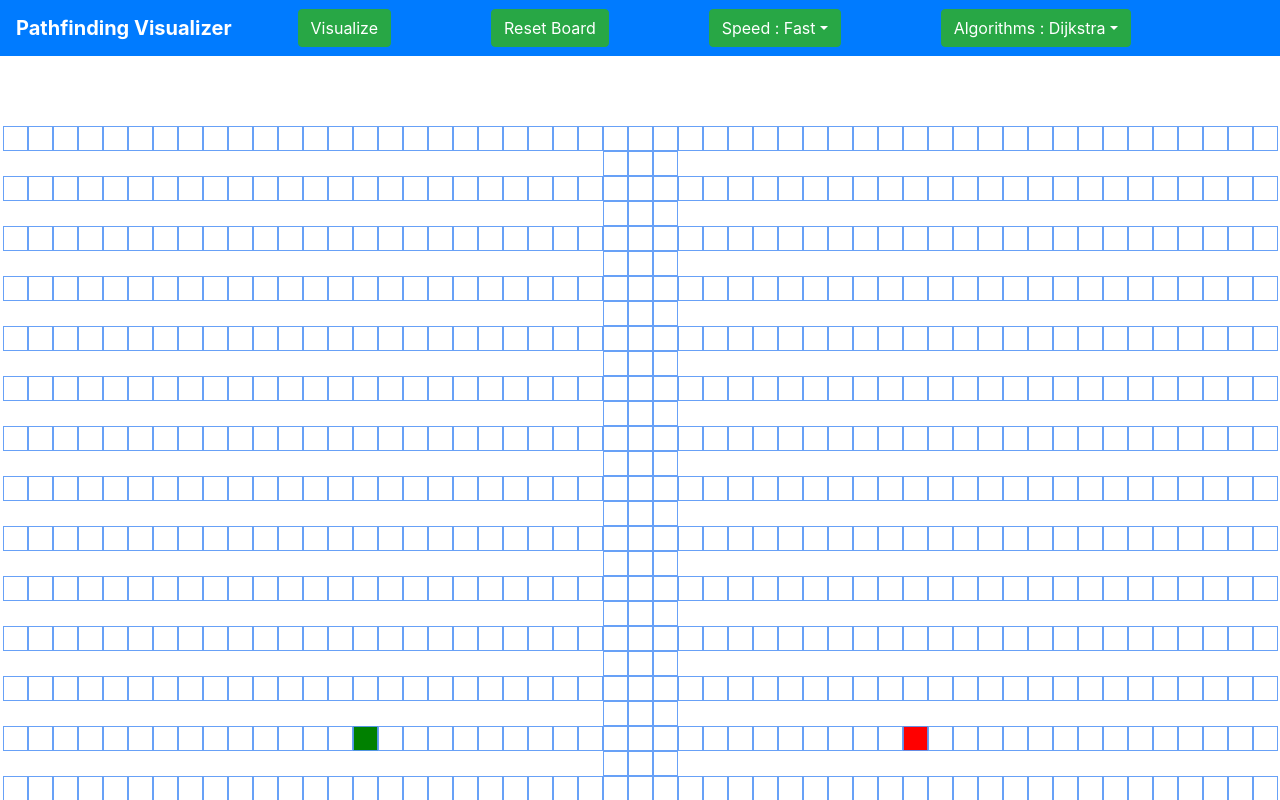
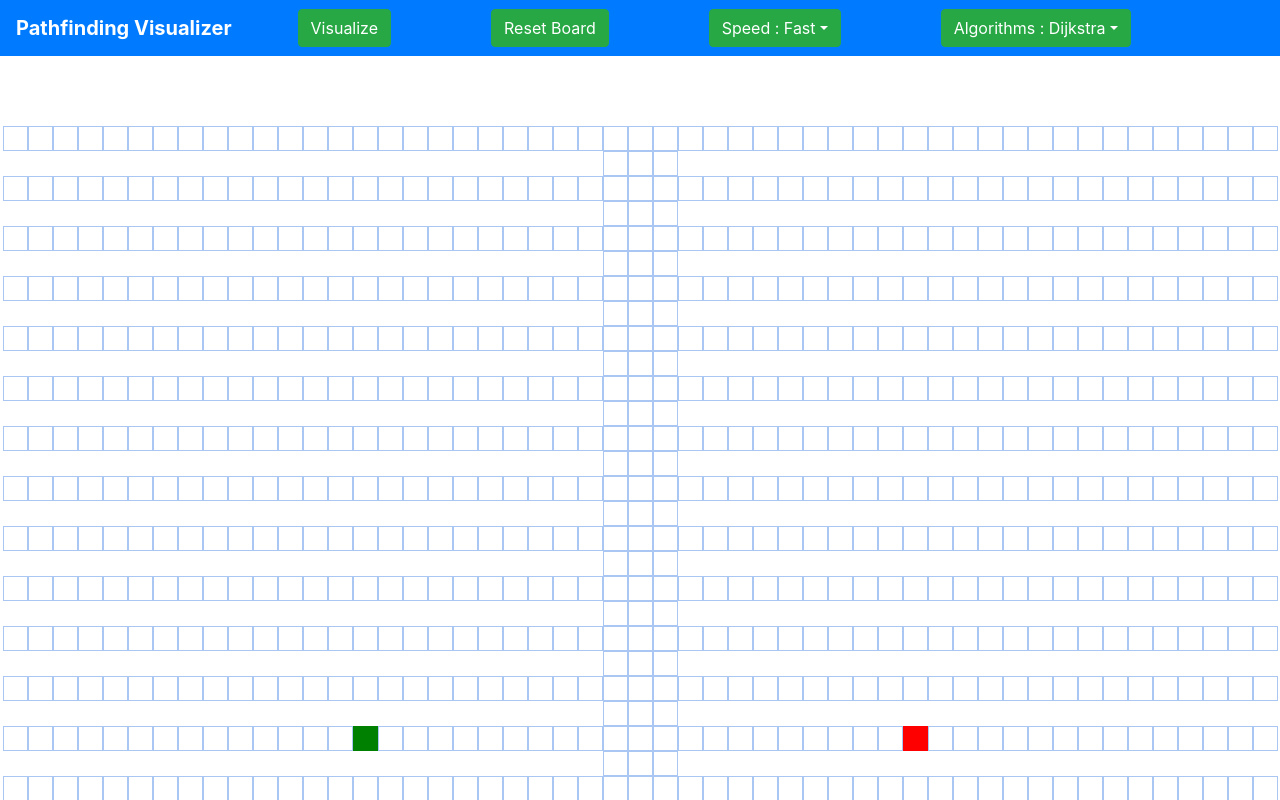
Before and after one commit to mingchengzack/Path-Finding-Visualizer, a React (Create React App) app: page / in a window 1280 px wide. Shown: the top 800 px of the page. Built offline with nearby package versions, Linux system fonts and the light colour scheme.

Commit message:
added readation when start and end nodes change

```diff
--- a/src/algorithms/astar.js
+++ b/src/algorithms/astar.js
@@ -0,0 +1,4 @@
+import { nodeType } from "../components/Node";
+
+// performs breadth first search algorithm
+export function astar(grid, startNode, endNode) {}
--- a/src/components/Grid.jsx
+++ b/src/components/Grid.jsx
@@ -1,6 +1,7 @@
 import React, { Component } from "react";
 import Node, { nodeType } from "./Node";
 import { dijkstra, dijkstraPath } from "../algorithms/dijkstra";
+import { astar } from "../algorithms/astar";
 import { dfs } from "../algorithms/dfs";
 import { bfs } from "../algorithms/bfs";
 
@@ -18,6 +19,7 @@ class Grid extends Component {
     this.startNode = this.grid[DEFAULT_START_Y][DEFAULT_START_X];
     this.endNode = this.grid[DEFAULT_END_Y][DEFAULT_END_X];
     this.isMousePressed = false;
+    this.algorithm = null;
     this.clickedNode = null;
   }
 
@@ -55,6 +57,7 @@ class Grid extends Component {
     }
     this.startNode = this.grid[DEFAULT_START_Y][DEFAULT_START_X];
     this.endNode = this.grid[DEFAULT_END_Y][DEFAULT_END_X];
+    this.algorithm = null;
   }
 
   resetGridforVisualize() {
@@ -80,9 +83,13 @@ class Grid extends Component {
     // reset the internal of the grid
     // and clear previous visualization
     this.resetGridforVisualize();
+    this.algorithm = algorithm;
     switch (algorithm) {
       case "Dijkstra":
         this.visualizeDijkstra(speed);
+        break;
+      case "A* Search":
+        this.visualizeAstar(speed);
         break;
       case "Depth First Search":
         this.visualizeDFS(speed);
@@ -101,6 +108,8 @@ class Grid extends Component {
     const nodesInPath = dijkstraPath(this.startNode, this.endNode);
     this.animatePath(visitedNodes, nodesInPath, speed);
   }
+
+  visualizeAstar(speed) {}
 
   visualizeDFS(speed) {
     const visitedNodes = dfs(this.grid, this.startNode, this.endNode);
@@ -128,6 +137,42 @@ class Grid extends Component {
           const node = visitedNodes[i];
           this[`node-${node.y}-${node.x}`].setNode(nodeType.VISITED);
         }, 10 + speed * i);
+      }
+    }
+  }
+
+  adaptAlgorithm(algorithm) {
+    this.resetGridforVisualize();
+    let visitedNodes, nodesInPath;
+    switch (algorithm) {
+      case "Dijkstra":
+        visitedNodes = dijkstra(this.grid, this.startNode, this.endNode);
+        nodesInPath = dijkstraPath(this.startNode, this.endNode);
+        break;
+      case "A* Search":
+        break;
+      case "Depth First Search":
+        visitedNodes = dfs(this.grid, this.startNode, this.endNode);
+        nodesInPath = visitedNodes;
+        break;
+      case "Breadth First Search":
+        visitedNodes = bfs(this.grid, this.startNode, this.endNode);
+        nodesInPath = visitedNodes;
+        break;
+      default:
+        visitedNodes = dijkstra(this.grid, this.startNode, this.endNode);
+        nodesInPath = dijkstraPath(this.startNode, this.endNode);
+        break;
+    }
+
+    for (let i = 0; i < visitedNodes.length + nodesInPath.length; i++) {
+      let node;
+      if (i < visitedNodes.length) {
+        node = visitedNodes[i];
+        this[`node-${node.y}-${node.x}`].setNode(nodeType.VISITED_NOANIMATION);
+      } else {
+        node = nodesInPath[i - visitedNodes.length];
+        this[`node-${node.y}-${node.x}`].setNode(nodeType.PATH_NOANIMATION);
       }
     }
   }
@@ -176,6 +221,10 @@ class Grid extends Component {
         }
         this.clickedNode.x = x;
         this.clickedNode.y = y;
+
+        if (this.algorithm) {
+          this.adaptAlgorithm(this.algorithm);
+        }
       }
     }
   };
--- a/src/components/Node.css
+++ b/src/components/Node.css
@@ -1,11 +1,12 @@
 .node {
   width: 25px;
   height: 25px;
-  border: 1px solid rgba(91, 153, 247, 0.918);
+  border: 1px solid rgba(162, 194, 241, 0.918);
   display: inline-block;
 }
 
 .node-start {
+  border: 1px solid green;
   animation-name: startAnimation;
   animation-duration: 1.5s;
   animation-timing-function: ease-out;
@@ -34,6 +35,7 @@
 }
 
 .node-end {
+  border: 1px solid red;
   animation-name: endAnimation;
   animation-duration: 1.5s;
   animation-timing-function: ease-out;
@@ -62,6 +64,7 @@
 }
 
 .node-wall {
+  border: 1px solid rgb(11, 47, 63);
   background-color: rgb(11, 47, 63);
 }
 
@@ -80,6 +83,10 @@
     transform: scale(1);
     background-color: rgb(11, 47, 63);
   }
+}
+
+.node-visited-nonanimated {
+  background-color: rgba(1, 90, 206, 0.75);
 }
 
 .node-visited {
@@ -115,7 +122,13 @@
   }
 }
 
+.node-path-nonanimated {
+  border: 1px solid rgb(248, 248, 83);
+  background-color: rgb(248, 248, 83);
+}
+
 .node-path {
+  border: 1px solid rgb(248, 248, 83);
   animation-name: pathAnimation;
   animation-duration: 1s;
   animation-timing-function: ease-out;
@@ -129,17 +142,17 @@
 @keyframes pathAnimation {
   0% {
     transform: scale(0.6);
-    background-color: yellow;
+    background-color: rgb(248, 248, 83);
   }
 
   50% {
     transform: scale(1.2);
-    background-color: yellow;
+    background-color: rgb(248, 248, 83);
   }
 
   100% {
     transform: scale(1);
-    background-color: yellow;
+    background-color: rgb(248, 248, 83);
   }
 }
 
--- a/src/components/Node.jsx
+++ b/src/components/Node.jsx
@@ -51,6 +51,10 @@ class Node extends Component {
         ? "node-visited"
         : type === nodeType.PATH
         ? "node-path"
+        : type === nodeType.VISITED_NOANIMATION
+        ? "node-visited-nonanimated"
+        : type === nodeType.PATH_NOANIMATION
+        ? "node-path-nonanimated"
         : "";
     return (
       <div
@@ -71,5 +75,7 @@ export const nodeType = {
   END: 3,
   WALL: 4,
   VISITED: 5,
-  PATH: 6
+  PATH: 6,
+  VISITED_NOANIMATION: 7,
+  PATH_NOANIMATION: 8
 };
```
